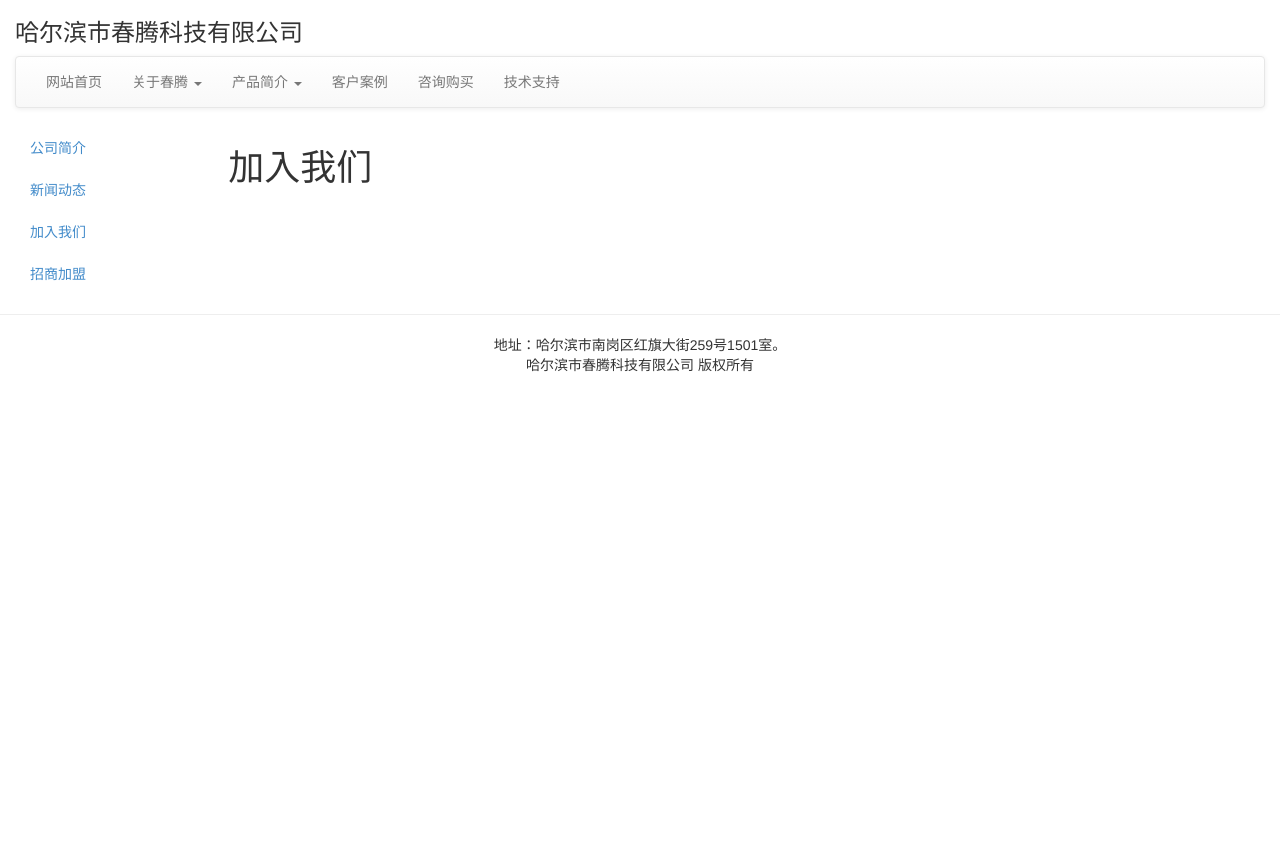
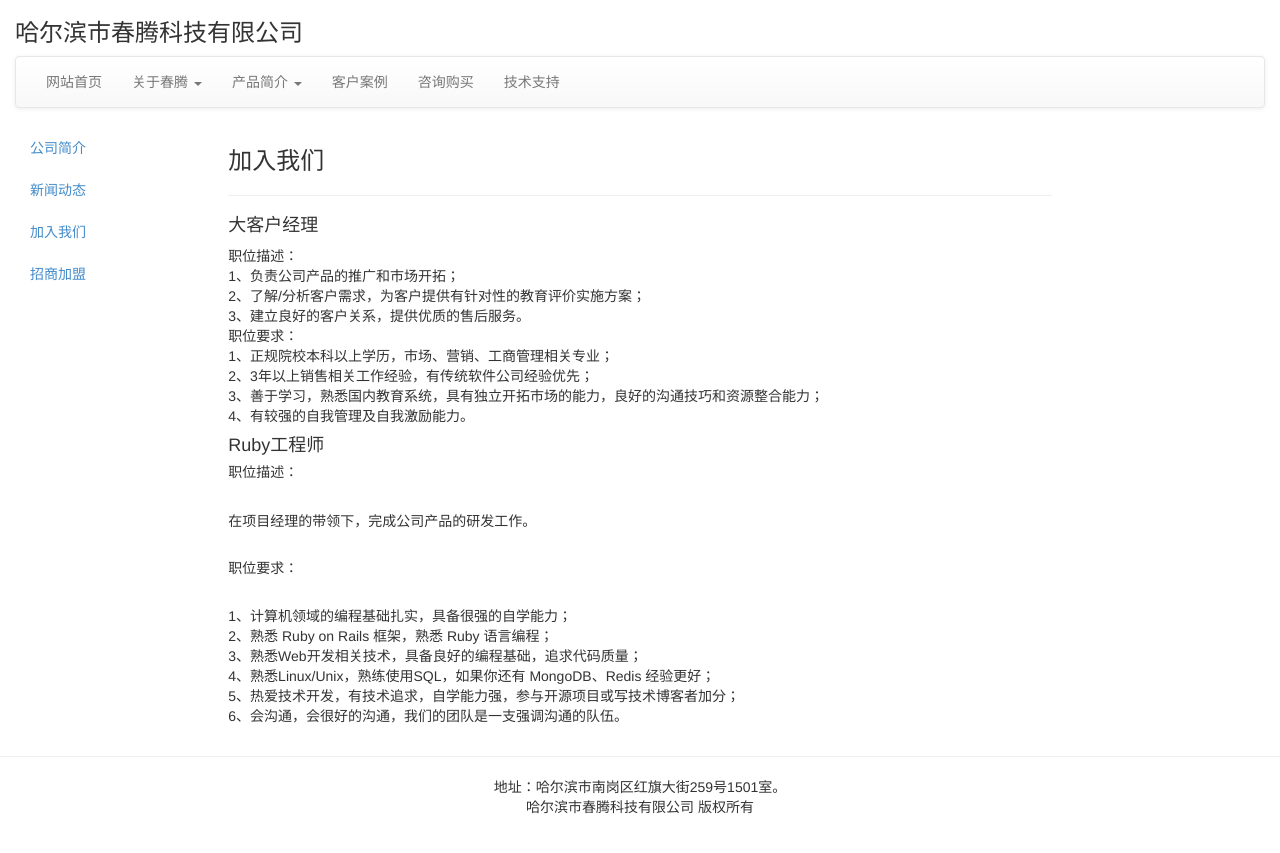
Before and after one commit to Zhou0426/counting_site, a Jekyll site: the page built from about/joinus.html, in a window 1280 px wide. Shown: the top 853 px of the page. Built offline with Jekyll 4.4.1, drawn with Linux system fonts in a browser that asks for light colours; Markdown is read by kramdown in place of the engine named in the settings.

Commit message:
更新加入我们

```diff
--- a/about/joinus.html
+++ b/about/joinus.html
@@ -2,5 +2,56 @@
 layout: about
 title: 加入我们
 ---
-
-<h1>加入我们</h1>
+<div>
+	<h3>加入我们</h3>
+	<hr/>
+</div>
+<div>
+	<div>
+		<h4>大客户经理</h4>
+		<p>
+			职位描述：
+			<br/>
+			1、负责公司产品的推广和市场开拓；
+			<br/>
+			2、了解/分析客户需求，为客户提供有针对性的教育评价实施方案；
+			<br/>
+			3、建立良好的客户关系，提供优质的售后服务。
+			<br/>
+			职位要求：
+			<br/>
+			1、正规院校本科以上学历，市场、营销、工商管理相关专业；
+			<br/>
+			2、3年以上销售相关工作经验，有传统软件公司经验优先；
+			<br/>
+			3、善于学习，熟悉国内教育系统，具有独立开拓市场的能力，良好的沟通技巧和资源整合能力；
+			<br/>
+			4、有较强的自我管理及自我激励能力。
+			<br/>
+		</p>
+	</div>
+	<div>
+		<h4>Ruby工程师</h4>
+		<p>
+			<h5>职位描述：</h5>
+			<br/>
+			在项目经理的带领下，完成公司产品的研发工作。
+			<br/>
+			<br/>
+			<h5>职位要求：</h5>
+			<br/>
+			1、计算机领域的编程基础扎实，具备很强的自学能力；
+			<br/>
+			2、熟悉 Ruby on Rails 框架，熟悉 Ruby 语言编程；
+			<br/>
+			3、熟悉Web开发相关技术，具备良好的编程基础，追求代码质量；
+			<br/>
+			4、熟悉Linux/Unix，熟练使用SQL，如果你还有 MongoDB、Redis 经验更好；
+			<br/>
+			5、热爱技术开发，有技术追求，自学能力强，参与开源项目或写技术博客者加分；
+			<br/>
+			6、会沟通，会很好的沟通，我们的团队是一支强调沟通的队伍。
+			<br/>
+		</p>
+	</div>
+</div>
```
Also changed, not shown: 1 other file.
